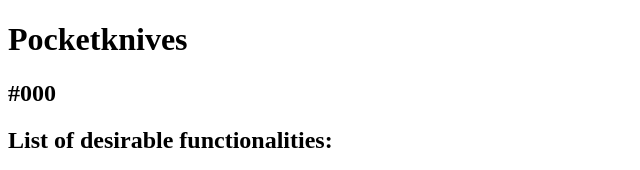
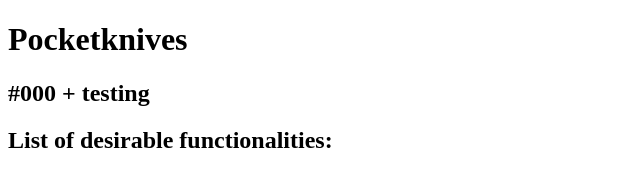
Before and after one commit to WesleySabino/pocketknives, a React (Create React App) app: page / in a window 1280 px wide. Shown: the top 170 px of the page, without its empty margins (0-640 px from the left). Built offline with nearby package versions, Linux system fonts and the light colour scheme.

Commit message:
testting a thing

```diff
--- a/src/App.js
+++ b/src/App.js
@@ -5,7 +5,7 @@ function App () {
   return (
     <>
       <h1>Pocketknives</h1>
-      <h2>{theme.colors.bg.main}</h2>
+      <h2>{theme.colors.bg.main} + testing</h2>
       <h2>List of desirable functionalities:</h2>
       <ul>
         <li>Healthy tools</li>
```
